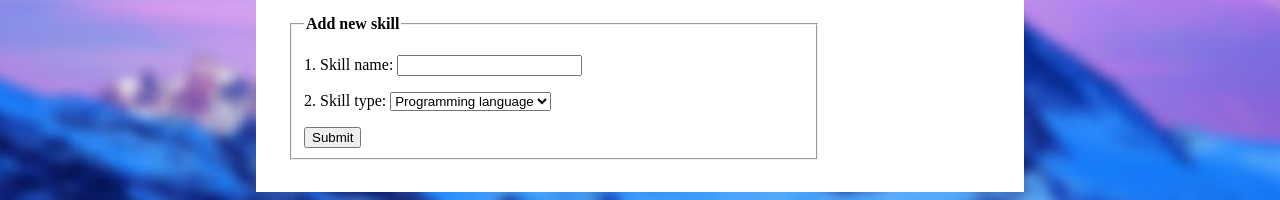
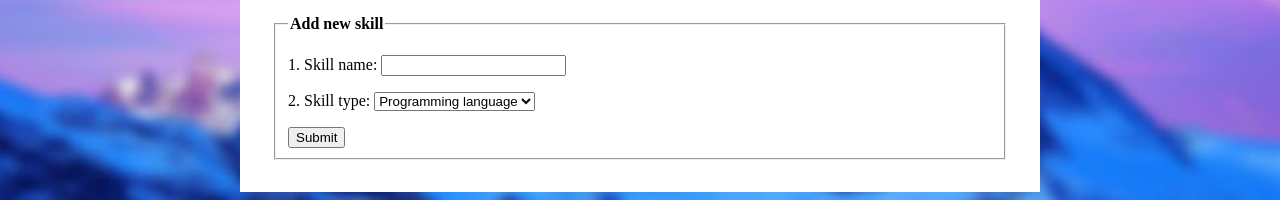
Before and after one commit to silmu/js-course-website, a plain HTML site: page skills.html in a window 1280 px wide. Shown: the part 1150-1350 px from the top of the page. Drawn offline with Linux system fonts and the light colour scheme.

Commit message:
Change body width from 60% to 800px in css; set fieldset bk to white in css.

```diff
--- a/Styles/css-general.css
+++ b/Styles/css-general.css
@@ -8,7 +8,7 @@ html {
 }
 body{
     background-color: white;
-    max-width: 60%;
+    max-width: 800px;
     margin-top: auto;
     margin-right: auto;
     margin-left: auto;
@@ -26,7 +26,7 @@ a:hover {
 a:active {
     color: rgb(255, 41, 255);}
 fieldset{
-    width: 500px;
+    background-color: white;
 }
 td {
     vertical-align: top;
@@ -49,6 +49,7 @@ td {
 .code2 {
     padding-left: 1em;
 }
+
 .icon {
     width: 2em;
     height: 2em;
```
